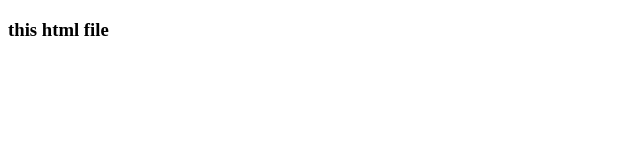
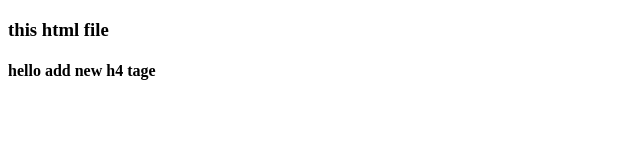
Before and after one commit to Panhwar-Ghulam/workOffline, a plain HTML site: page index.html in a window 1280 px wide. Shown: the whole page, without its empty margins (0-640 px from the left). Drawn offline with Linux system fonts and the light colour scheme.

Commit message:
add new h4 tage

```diff
--- a/index.html
+++ b/index.html
@@ -7,5 +7,6 @@
 </head>
 <body>
     <h3>this html file</h3>
+    <h4>hello add new h4 tage</h4>
 </body>
 </html>
```
